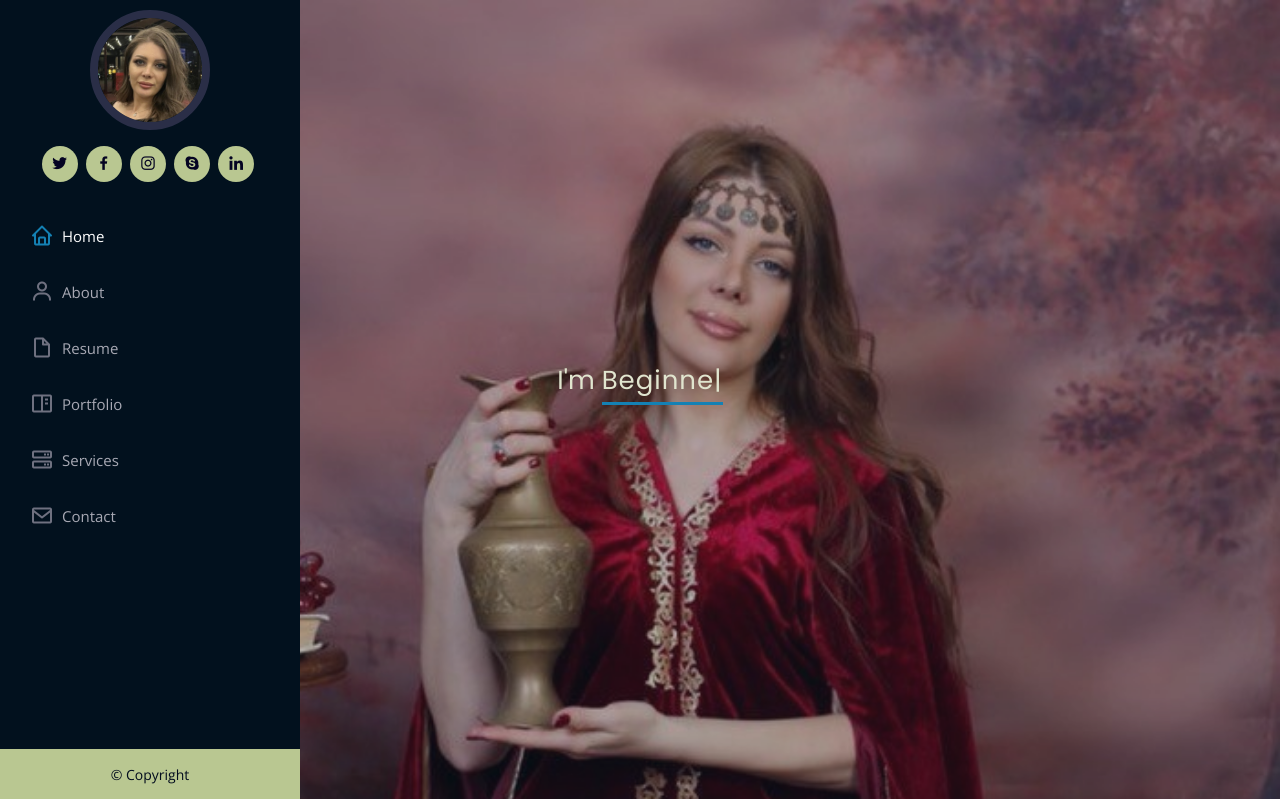
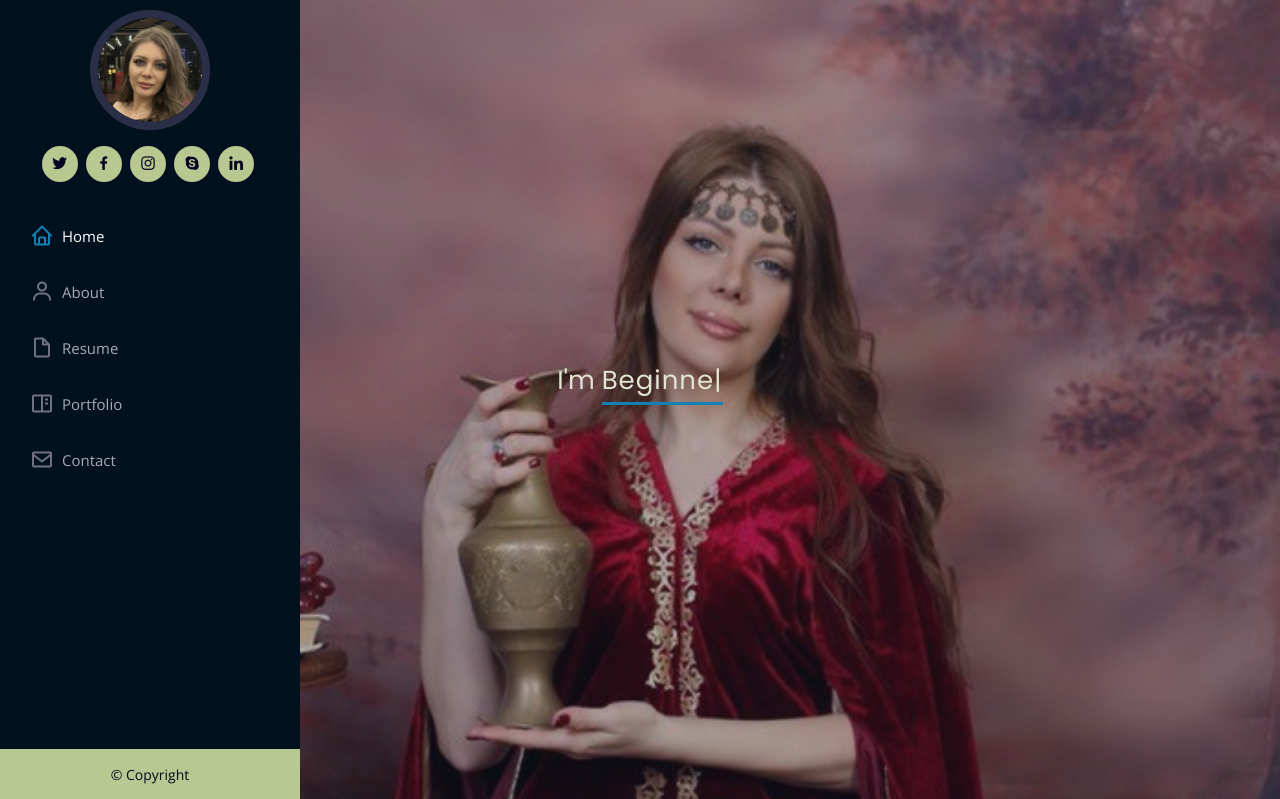
Before and after one commit to avagyanie/portfolio, a Django app: template portfolio/resume/templates/index.html in a window 1280 px wide. Shown: the top 799 px of the page. Run offline with Django 4.2, Linux system fonts and the light colour scheme; the template is opened without the code that fills it, so the values that code supplies are empty; some libraries are stand-ins or nearby versions.

Commit message:
no servises

```diff
--- a/portfolio/resume/templates/index.html
+++ b/portfolio/resume/templates/index.html
@@ -40,7 +40,6 @@
           <li><a href="#about" class="nav-link scrollto"><i class="bx bx-user"></i> <span>About</span></a></li>
           <li><a href="#resume" class="nav-link scrollto"><i class="bx bx-file-blank"></i> <span>Resume</span></a></li>
           <li><a href="#portfolio" class="nav-link scrollto"><i class="bx bx-book-content"></i> <span>Portfolio</span></a></li>
-          <li><a href="#services" class="nav-link scrollto"><i class="bx bx-server"></i> <span>Services</span></a></li>
           <li><a href="#contact" class="nav-link scrollto"><i class="bx bx-envelope"></i> <span>Contact</span></a></li>
         </ul>
       </nav>
@@ -343,51 +342,6 @@
     </section>
 
 
-    <!-- <section id="services" class="services">
-      <div class="container">
-
-        <div class="section-title">
-          <h2>Services</h2>
-          <p>It takes great pains to benefit. His needs result from something that actually drives him away. Let them be what they want. Anyone whom anyone desires. And no one who hinders receives the others. Because he should flee in this office of convenience, which is here.</p>
-        </div>
-
-        <div class="row">
-          <div class="col-lg-4 col-md-6 icon-box" data-aos="fade-up">
-            <div class="icon"><i class="bi bi-briefcase"></i></div>
-            <h4 class="title"><a href="">Lorem Ipsum</a></h4>
-            <p class="description">Voluptatum deleniti atque corrupti quos dolores et quas molestias excepturi sint occaecati cupiditate non provident</p>
-          </div>
-          <div class="col-lg-4 col-md-6 icon-box" data-aos="fade-up" data-aos-delay="100">
-            <div class="icon"><i class="bi bi-card-checklist"></i></div>
-            <h4 class="title"><a href="">Dolor Sitema</a></h4>
-            <p class="description">Minim veniam, quis nostrud exercitation ullamco laboris nisi ut aliquip ex ea commodo consequat tarad limino ata</p>
-          </div>
-          <div class="col-lg-4 col-md-6 icon-box" data-aos="fade-up" data-aos-delay="200">
-            <div class="icon"><i class="bi bi-bar-chart"></i></div>
-            <h4 class="title"><a href="">Sed ut perspiciatis</a></h4>
-            <p class="description">Duis aute irure dolor in reprehenderit in voluptate velit esse cillum dolore eu fugiat nulla pariatur</p>
-          </div>
-          <div class="col-lg-4 col-md-6 icon-box" data-aos="fade-up" data-aos-delay="300">
-            <div class="icon"><i class="bi bi-binoculars"></i></div>
-            <h4 class="title"><a href="">Magni Dolores</a></h4>
-            <p class="description">Excepteur sint occaecat cupidatat non proident, sunt in culpa qui officia deserunt mollit anim id est laborum</p>
-          </div>
-          <div class="col-lg-4 col-md-6 icon-box" data-aos="fade-up" data-aos-delay="400">
-            <div class="icon"><i class="bi bi-brightness-high"></i></div>
-            <h4 class="title"><a href="">Nemo Enim</a></h4>
-            <p class="description">At vero eos et accusamus et iusto odio dignissimos ducimus qui blanditiis praesentium voluptatum deleniti atque</p>
-          </div>
-          <div class="col-lg-4 col-md-6 icon-box" data-aos="fade-up" data-aos-delay="500">
-            <div class="icon"><i class="bi bi-calendar4-week"></i></div>
-            <h4 class="title"><a href="">Eiusmod Tempor</a></h4>
-            <p class="description">Et harum quidem rerum facilis est et expedita distinctio. Nam libero tempore, cum soluta nobis est eligendi</p>
-          </div>
-        </div>
-
-      </div>
-    </section> -->
-
-
     <section id="testimonials" class="testimonials section-bg">
       <div class="container">
 
```
